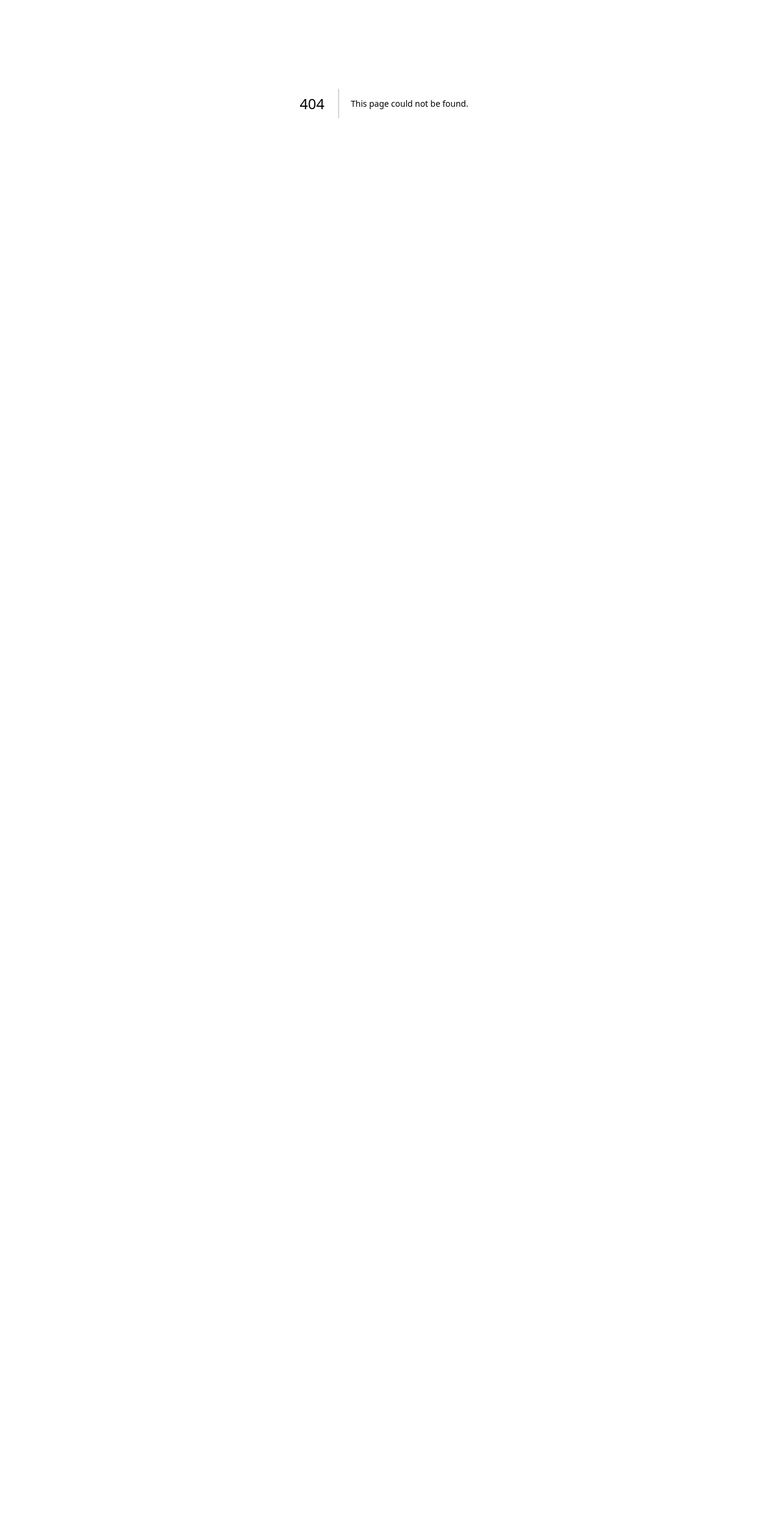
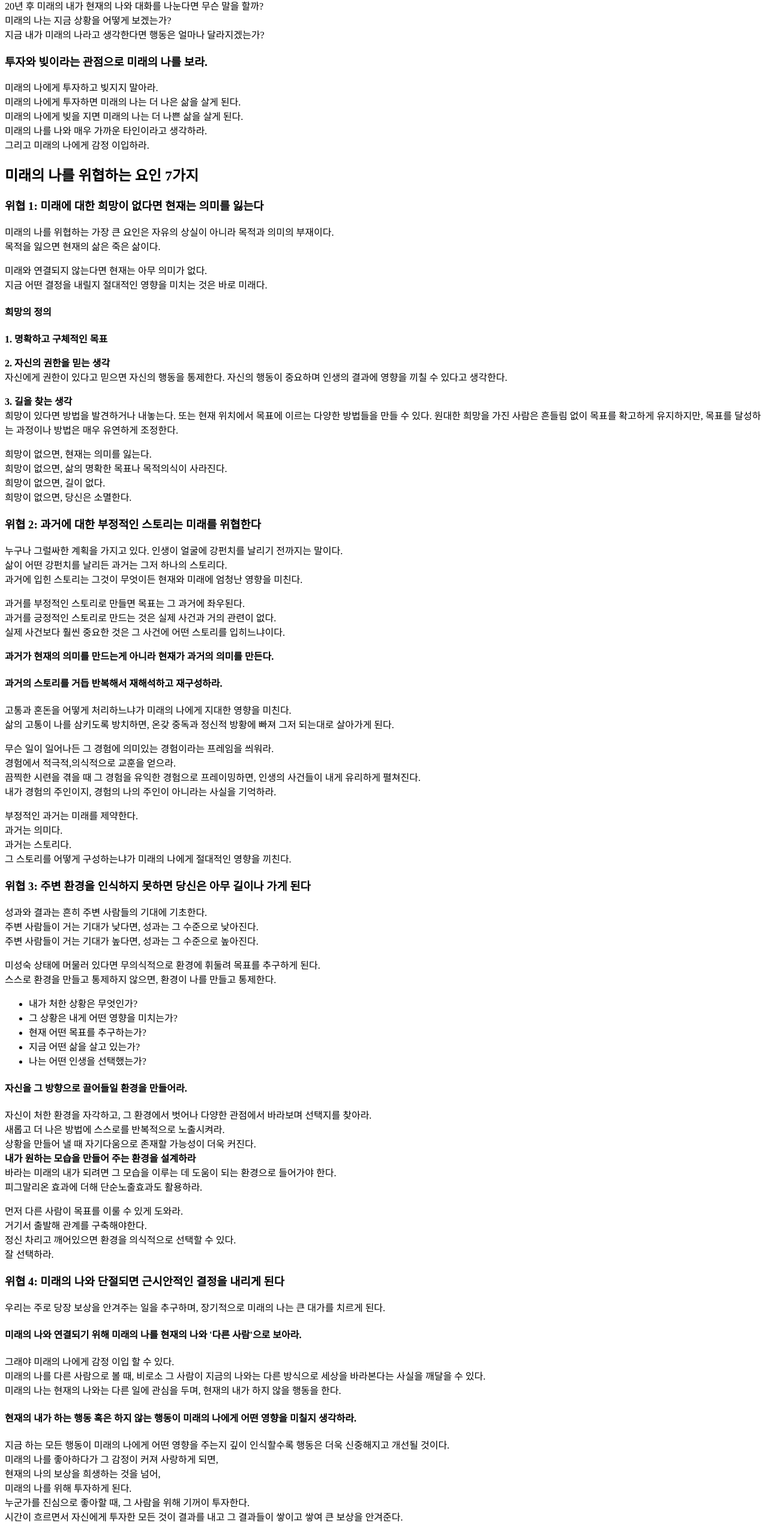
Before and after one commit to sysmae/principles, a Next.js app: page /life/meaning/2 in a window 1280 px wide. Before the commit this address had no page. Shown: the part 228-2792 px from the top of the page at 60% size. Before the commit the page ends 800 px from the top, so only its background shows below. Built offline with nearby package versions, Linux system fonts and the light colour scheme.

Commit message:
퓨처셀프 위협 1,2,3,4

```diff
--- a/pages/life.mdx
+++ b/pages/life.mdx
@@ -21,7 +21,7 @@
 
 ### 인생의 의미
 -  라이프 코드 - 공허의 시대
-- 『퓨처 셀프 (Future Self)』
+- 『퓨처 셀프 (Be Your Future Self Now)』
 - 『전념 (Dedicated)』
 - 『12가지 인생의 법칙 (12 Rules of Life)』
 - 『의미의 지도 (Maps of Meaning)
--- /dev/null
+++ b/pages/life/meaning/2.mdx
@@ -0,0 +1,169 @@
+# 지금 미래의 내가 돼라
+
+미래의 나와 단절된 사람은 눈앞의 단기적 목표, 도파민을 자극하는 단기적 쾌락을 추구하게 된다.\
+단기적 목표만 추구하면 미래의 나는 큰 대가를 치를 수 밖에 없다.\
+만약 50년 뒤의 내가 다시 돌아와 남은 오늘을 산다면 어떤 기분일까?\
+미래의 나는 다시 살게 된 오늘 무슨 일을 할까?\
+미래의 나와 연결될 수록 현재 더 나은 삶을 살게 된다.
+
+20년 후 미래의 내가 현재의 나와 대화를 나눈다면 무슨 말을 할까?\
+미래의 나는 지금 상황을 어떻게 보겠는가?\
+지금 내가 미래의 나라고 생각한다면 행동은 얼마나 달라지겠는가?
+
+### 투자와 빚이라는 관점으로 미래의 나를 보라.
+미래의 나에게 투자하고 빚지지 말아라.\
+미래의 나에게 투자하면 미래의 나는 더 나은 삶을 살게 된다.\
+미래의 나에게 빚을 지면 미래의 나는 더 나쁜 삶을 살게 된다.\
+미래의 나를 나와 매우 가까운 타인이라고 생각하라.\
+그리고 미래의 나에게 감정 이입하라.
+
+## 미래의 나를 위협하는 요인 7가지
+
+### 위협 1: 미래에 대한 희망이 없다면 현재는 의미를 잃는다
+
+미래의 나를 위협하는 가장 큰 요인은 자유의 상실이 아니라 목적과 의미의 부재이다.\
+목적을 잃으면 현재의 삶은 죽은 삶이다.
+
+미래와 연결되지 않는다면 현재는 아무 의미가 없다.\
+지금 어떤 결정을 내릴지 절대적인 영향을 미치는 것은 바로 미래다.
+
+#### 희망의 정의
+
+**1. 명확하고 구체적인 목표**
+
+**2. 자신의 권한을 믿는 생각**\
+자신에게 권한이 있다고 믿으면 자신의 행동을 통제한다. 자신의 행동이 중요하며 인생의 결과에 영향을 끼칠 수 있다고 생각한다.
+
+**3. 길을 찾는 생각**\
+희망이 있다면 방법을 발견하거나 내놓는다. 또는 현재 위치에서 목표에 이르는 다양한 방법들을 만들 수 있다.
+원대한 희망을 가진 사람은 흔들림 없이 목표를 확고하게 유지하지만, 목표를 달성하는 과정이나 방법은 매우 유연하게 조정한다.
+
+희망이 없으면, 현재는 의미를 잃는다.\
+희망이 없으면, 삶의 명확한 목표나 목적의식이 사라진다.\
+희망이 없으면, 길이 없다.\
+희망이 없으면, 당신은 소멸한다.
+
+### 위협 2: 과거에 대한 부정적인 스토리는 미래를 위협한다
+
+누구나 그럴싸한 계획을 가지고 있다. 인생이 얼굴에 강펀치를 날리기 전까지는 말이다.\
+삶이 어떤 강펀치를 날리든 과거는 그저 하나의 스토리다.\
+과거에 입힌 스토리는 그것이 무엇이든 현재와 미래에 엄청난 영향을 미친다.
+
+과거를 부정적인 스토리로 만들면 목표는 그 과거에 좌우된다.\
+과거를 긍정적인 스토리로 만드는 것은 실제 사건과 거의 관련이 없다.\
+실제 사건보다 훨씬 중요한 것은 그 사건에 어떤 스토리를 입히느냐이다.
+
+**과거가 현재의 의미를 만드는게 아니라 현재가 과거의 의미를 만든다.**
+
+#### 과거의 스토리를 거듭 반복해서 재해석하고 재구성하라.
+
+고통과 혼돈을 어떻게 처리하느냐가 미래의 나에게 지대한 영향을 미친다.\
+삶의 고통이 나를 삼키도록 방치하면, 온갖 중독과 정신적 방황에 빠져 그저 되는대로 살아가게 된다.
+
+무슨 일이 일어나든 그 경험에 의미있는 경험이라는 프레임을 씌워라.\
+경험에서 적극적,의식적으로 교훈을 얻으라.\
+끔찍한 시련을 겪을 때 그 경험을 유익한 경험으로 프레이밍하면, 인생의 사건들이 내게 유리하게 펼쳐진다.\
+내가 경험의 주인이지, 경험의 나의 주인이 아니라는 사실을 기억하라.
+
+부정적인 과거는 미래를 제약한다.\
+과거는 의미다.\
+과거는 스토리다.\
+그 스토리를 어떻게 구성하는냐가 미래의 나에게 절대적인 영향을 끼친다.
+
+### 위협 3: 주변 환경을 인식하지 못하면 당신은 아무 길이나 가게 된다
+
+성과와 결과는 흔히 주변 사람들의 기대에 기초한다.\
+주변 사람들이 거는 기대가 낮다면, 성과는 그 수준으로 낮아진다.\
+주변 사람들이 거는 기대가 높다면, 성과는 그 수준으로 높아진다.
+
+미성숙 상태에 머물러 있다면 무의식적으로 환경에 휘둘려 목표를 추구하게 된다.\
+스스로 환경을 만들고 통제하지 않으면, 환경이 나를 만들고 통제한다.
+
+- 내가 처한 상황은 무엇인가?
+- 그 상황은 내게 어떤 영향을 미치는가?
+- 현재 어떤 목표를 추구하는가?
+- 지금 어떤 삶을 살고 있는가?
+- 나는 어떤 인생을 선택했는가?
+
+#### 자신을 그 방향으로 끌어들일 환경을 만들어라.
+
+자신이 처한 환경을 자각하고, 그 환경에서 벗어나 다양한 관점에서 바라보며 선택지를 찾아라.\
+새롭고 더 나은 방법에 스스로를 반복적으로 노출시켜라.\
+상황을 만들어 낼 때 자기다움으로 존재할 가능성이 더욱 커진다.\
+**내가 원하는 모습을 만들어 주는 환경을 설계하라**\
+바라는 미래의 내가 되려면 그 모습을 이루는 데 도움이 되는 환경으로 들어가야 한다.\
+피그말리온 효과에 더해 단순노출효과도 활용하라.
+
+먼저 다른 사람이 목표를 이룰 수 있게 도와라.\
+거기서 출발해 관계를 구축해야한다.\
+정신 차리고 깨어있으면 환경을 의식적으로 선택할 수 있다.\
+잘 선택하라.
+
+### 위협 4: 미래의 나와 단절되면 근시안적인 결정을 내리게 된다
+
+우리는 주로 당장 보상을 안겨주는 일을 추구하며, 장기적으로 미래의 나는 큰 대가를 치르게 된다.
+
+#### 미래의 나와 연결되기 위해 미래의 나를 현재의 나와 '다른 사람'으로 보아라.
+그래야 미래의 나에게 감정 이입 할 수 있다.\
+미래의 나를 다른 사람으로 볼 때, 비로소 그 사람이 지금의 나와는 다른 방식으로 세상을 바라본다는 사실을 깨달을 수 있다.\
+미래의 나는 현재의 나와는 다른 일에 관심을 두며, 현재의 내가 하지 않을 행동을 한다.
+
+#### 현재의 내가 하는 행동 혹은 하지 않는 행동이 미래의 나에게 어떤 영향을 미칠지 생각하라.
+
+지금 하는 모든 행동이 미래의 나에게 어떤 영향을 주는지 깊이 인식할수록 행동은 더욱 신중해지고 개선될 것이다.\
+미래의 나를 좋아하다가 그 감정이 커져 사랑하게 되면,\
+현재의 나의 보상을 희생하는 것을 넘어,\
+미래의 나를 위해 투자하게 된다.\
+누군가를 진심으로 좋아할 때, 그 사람을 위해 기꺼이 투자한다.\
+시간이 흐르면서 자신에게 투자한 모든 것이 결과를 내고 그 결과들이 쌓이고 쌓여 큰 보상을 안겨준다.
+
+#### 지금 하는 모든 행동은 미래의 나에게 손실이 되거나 투자가 된다.
+
+손실을 주는 행동이 쌓이면 미래의 나는 빚더미에 앉게 된다.\
+투자가 되는 행동이 쌓이면 미래의 나는 부유해진다.
+
+단기적 보상을 주는 행동을 하면 할 수록 미래의 나의 모습은 점차 희미해진다.\
+그러다보면 몇 달 후, 몇 주 후, 며칠 후의 모습조차 그릴 수 없게 된다.\
+문자 그래도 내일이 없는 삶이다.
+
+장기적 보상을 주는 행동에 투자할 때 미래의 나는 더욱 명확해진다.\
+미래의 나를 향해 가는 것보다\
+미래의 나를 현재로 끌어오는 게 더 수월하다.
+
+### 위협 5: 시급한 문제와 사소한 목표가 당신의 발목을 잡는다
+
+### 위협 6: 경기장에 들어가지 않으면 당연히 패배다
+
+### 위협 7: 성공이 실패의 기폭제가 될 때가 있다
+
+## 미래의 나에 대한 진실 7가지
+
+### 진실 1: 당신의 미래가 현재를 이끈다
+
+### 진실 2: 미래의 나는 예상과 다르다
+
+### 진실 3: 미래의 나는 피리 부는 사람이다
+
+### 진실 4: 미래의 나를 생생하고 자세하게 그릴수록 더 빠르게 발전한다
+
+### 진실 5: 미래의 나의 실패가 현재의 나의 성공보다 낫다
+
+### 진실 6: 성공하려면 미래의 나에 진실해져야 한다
+
+### 진실 7: 신에 대한 견해가 미래의 나에게 영향을 미친다
+
+## 미래의 내가 되는 7단계
+
+### 1단계: 현실에 맞는 목표를 명확하게 세워라
+
+### 2단계: 덜 중요한 목표들을 제거하라
+
+### 3단계: 필요에서 열망으로, 열망에서 앎으로 나아가라
+
+### 4단계: 원하는 것을 정확하게 요구하라
+
+### 5단계: 미래의 나를 자동화하고 시스템화하라
+
+### 6단계: 미래의 나의 일정을 관리하라
+
+### 7단계: 완벽하지 않더라도 공격적으로 완수하라
--- a/pages/life/meaning/_meta.json
+++ b/pages/life/meaning/_meta.json
@@ -1,3 +1,4 @@
 {
-  "1":"모든 순간 Live Fully 하라"
+  "1":"모든 순간 Live Fully 하라",
+  "2":"지금 미래의 내가 돼라"
 }
```
